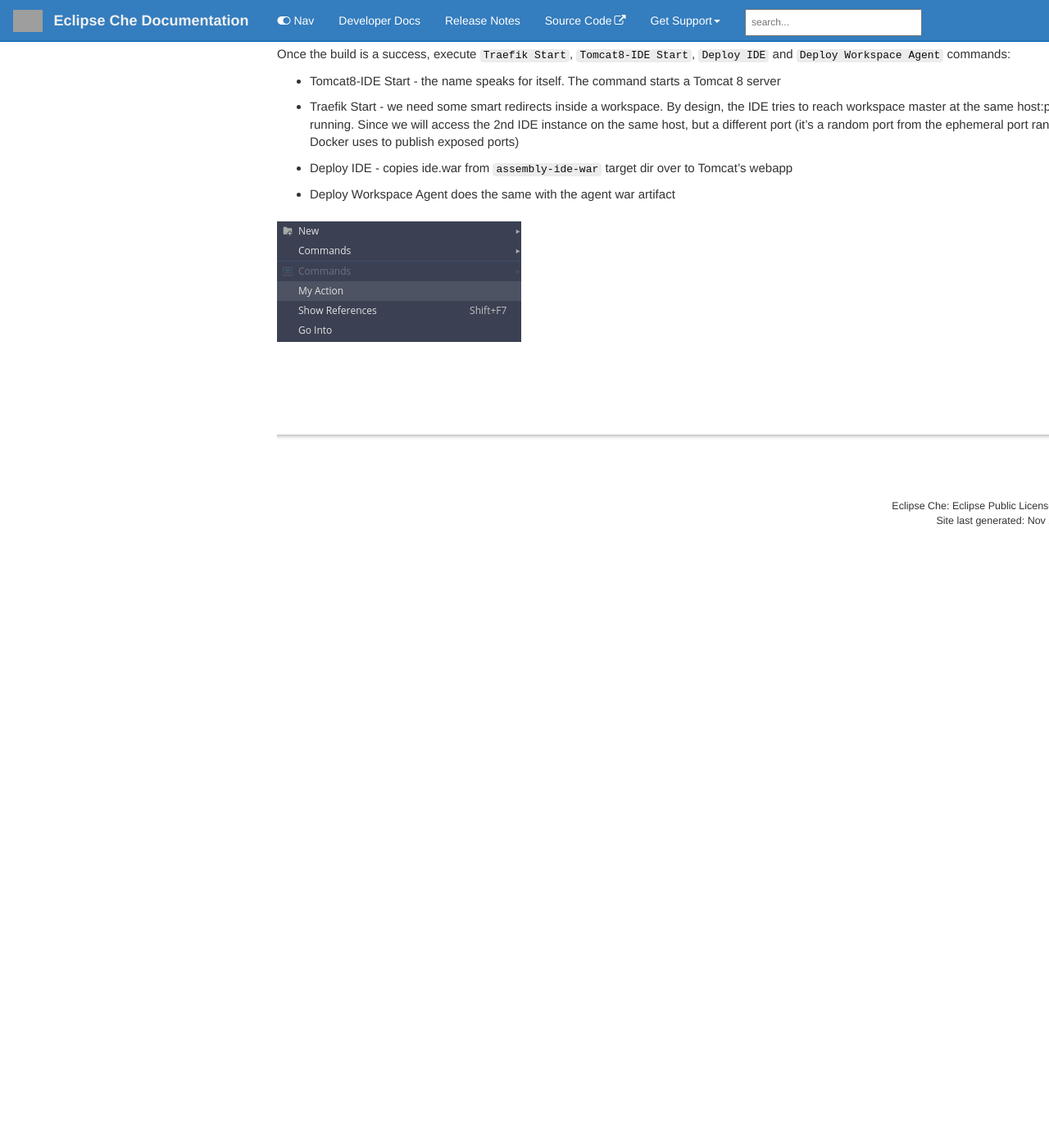
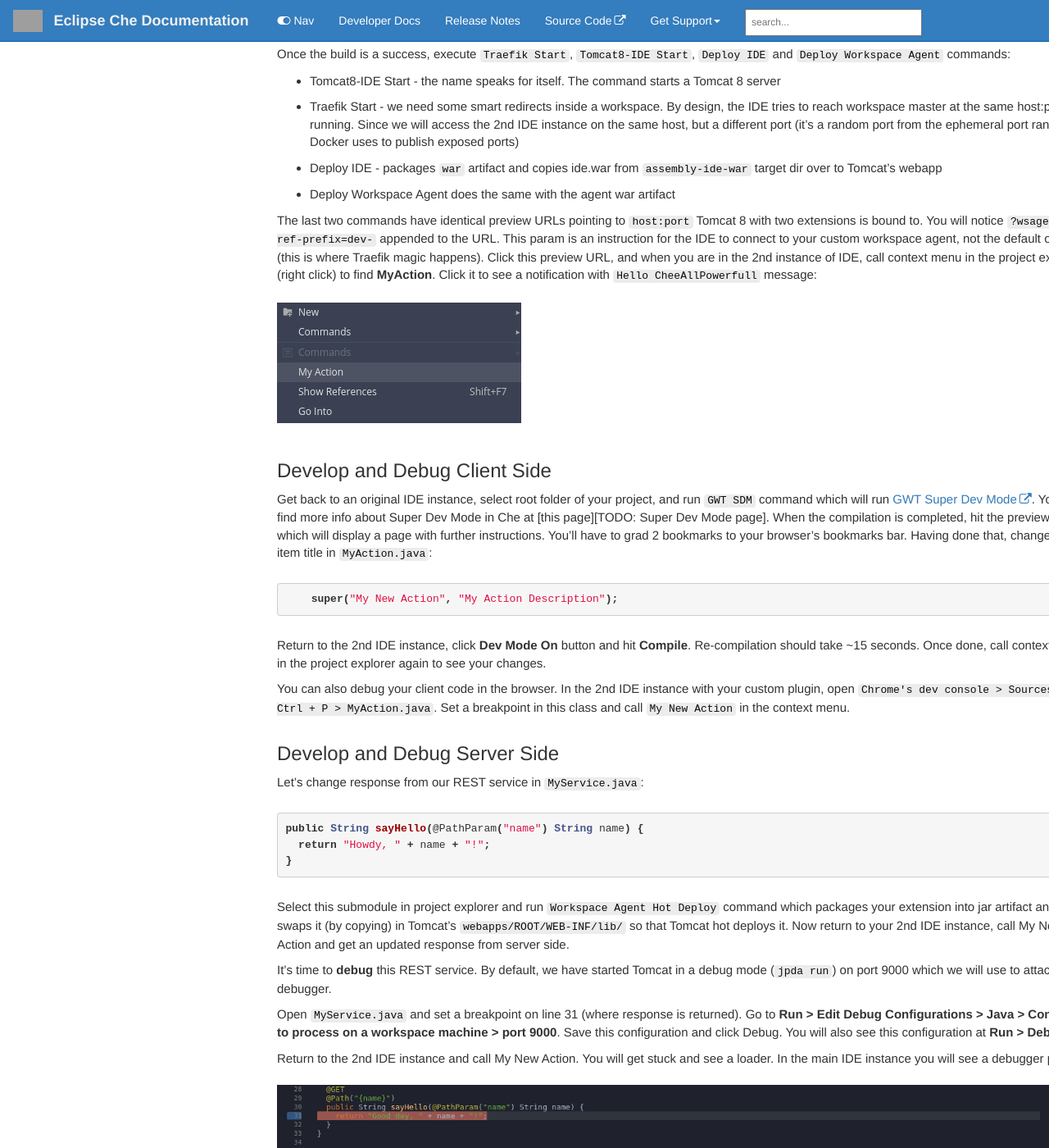
Before and after one commit to kelvinninja1/codenvy.github.io, a Jekyll site: the page built from pages/developer/developer.md, in a window 1280 px wide and 1400 px high, scrolled down 1312 px. Shown: the whole window at 82% size. Built offline with Jekyll 4.4.1, drawn with Linux system fonts in a browser that asks for light colours; nearby versions of some CDN libraries; comment, search, counter and statistics services are not loaded; before the commit the page ends 2060 px from its top, so only the background shows below that; some of the changed text lies outside the part shown; grey boxes are pictures that could not be loaded.

Commit message:
Quick Start for Devs

````diff
--- a/pages/developer/developer.md
+++ b/pages/developer/developer.md
@@ -17,27 +17,61 @@
 
 ## Create Workspace and Sample Extension
 
-Search for a stack by keyword `che` and choose `che-ide-server-extension` as a sample project. This extension is both IDE and server side extension. It will bring a new menu item, an action to the IDE and a notification with the string retrieved from a simple REST service.
+Search for a stack by keyword `che` and choose `che-ide-server-extension` as a sample project. This extension is both IDE and server side extension. It will bring a new menu item, an action to the IDE and a notification returned from a simple REST service.
 
 {% include image.html file="devel/create_extension.png" %}
 
 ## Build a Deploy Your Extension
 
-When the project shows up in project explorer, you will find 2 main Maven modules: `assembly` (See: [Assemblies][assemblies]) and plugins (containing plugins themselves). Make sure the parent module is selected in project explorer and hit `Build` command:
+When the project shows up in project explorer, you will find 2 main Maven modules: `assembly` (See: [Assemblies][assemblies]) and plugins (containing plugins themselves). Select `plugins` module in project explorer and hit `Build` command:
 
 {% include image.html file="devel/build_command.png" %}
 
-This command will build plugins and package them into corresponding `war` artifacts that we will then deploy with a Tomcat server.
+This command will build plugins and package them as `jars`.
 
 Once the build is a success, execute `Traefik Start`, `Tomcat8-IDE Start`, `Deploy IDE` and `Deploy Workspace Agent` commands:
 
 * Tomcat8-IDE Start - the name speaks for itself. The command starts a Tomcat 8 server
 * Traefik Start - we need some smart redirects inside a workspace. By design, the IDE tries to reach workspace master at the same host:port it is running. Since we will access the 2nd IDE instance on the same host, but a different port (it's a random port from the ephemeral port range that Docker uses to publish exposed ports)
-* Deploy IDE - copies ide.war from `assembly-ide-war` target dir over to Tomcat's webapp
+* Deploy IDE - packages `war` artifact and copies ide.war from `assembly-ide-war` target dir over to Tomcat's webapp
 * Deploy Workspace Agent does the same with the agent war artifact
 
-
-
+The last two commands have identical preview URLs pointing to `host:port` Tomcat 8 with two extensions is bound to. You will notice `?wsagent-ref-prefix=dev-` appended to the URL. This param is an instruction for the IDE to connect to your custom workspace agent, not the default one (this is where Traefik magic happens). Click this preview URL, and when you are in the 2nd instance of IDE, call context menu in the project explorer (right click) to find **MyAction**. Click it to see a notification with `Hello CheeAllPowerfull` message:
 
 {% include image.html file="devel/sample_action.png" %}
+
+## Develop and Debug Client Side
+
+Get back to an original IDE instance, select root folder of your project, and run `GWT SDM` command which will run [GWT Super Dev Mode](http://www.gwtproject.org/articles/superdevmode.html). You can find more info about Super Dev Mode in Che at [this page][TODO: Super Dev Mode page]. When the compilation is completed, hit the preview URL which will display a page with further instructions. You'll have to grad 2 bookmarks to your browser's bookmarks bar. Having done that, change menu item title in `MyAction.java`:
+
+```java
+    super("My New Action", "My Action Description");
+```
+
+Return to the 2nd IDE instance, click **Dev Mode On** button and hit **Compile**. Re-compilation should take ~15 seconds. Once done, call context menu in the project explorer again to see your changes.
+
+You can also debug your client code in the browser. In the 2nd IDE instance with your custom plugin, open `Chrome's dev console > Sources > Ctrl + P > MyAction.java`. Set a breakpoint in this class and call `My New Action` in the context menu.
+
+## Develop and Debug Server Side
+
+Let's change response from our REST service in `MyService.java`:
+
+```java
+public String sayHello(@PathParam("name") String name) {
+  return "Howdy, " + name + "!";
+}
+```
+
+Select this submodule in project explorer and run `Workspace Agent Hot Deploy` command which packages your extension into jar artifact and swaps it (by copying) in Tomcat's `webapps/ROOT/WEB-INF/lib/` so that Tomcat hot deploys it. Now return to your 2nd IDE instance, call My New Action and get an updated response from server side.
+
+It's time to **debug** this REST service. By default, we have started Tomcat in a debug mode (`jpda run`) on port 9000 which we will use to attach debugger.
+
+Open `MyService.java` and set a breakpoint on line 31 (where response is returned). Go to **Run > Edit Debug Configurations > Java > Connect to process on a workspace machine > port 9000**. Save this configuration and click Debug. You will also see this configuration at **Run > Debug**.
+
+Return to the 2nd IDE instance and call My New Action. You will get stuck and see a loader. In the main IDE instance you will see a debugger panel:
+
+{% include image.html file="devel/debugger.png" %}
+
+In Variable window, click Change variable icon and replace the value with anything you like. Hit Resume (F9) and get back to your 2nd IDE instance to see the updated response from tyhe REST service.
+
 {% include links.html %}
````
Also changed, not shown: other parts of pages/developer/developer.md (+1 -1 lines), images/devel/debug_chrome.png (added), images/devel/debugger.png (added).
